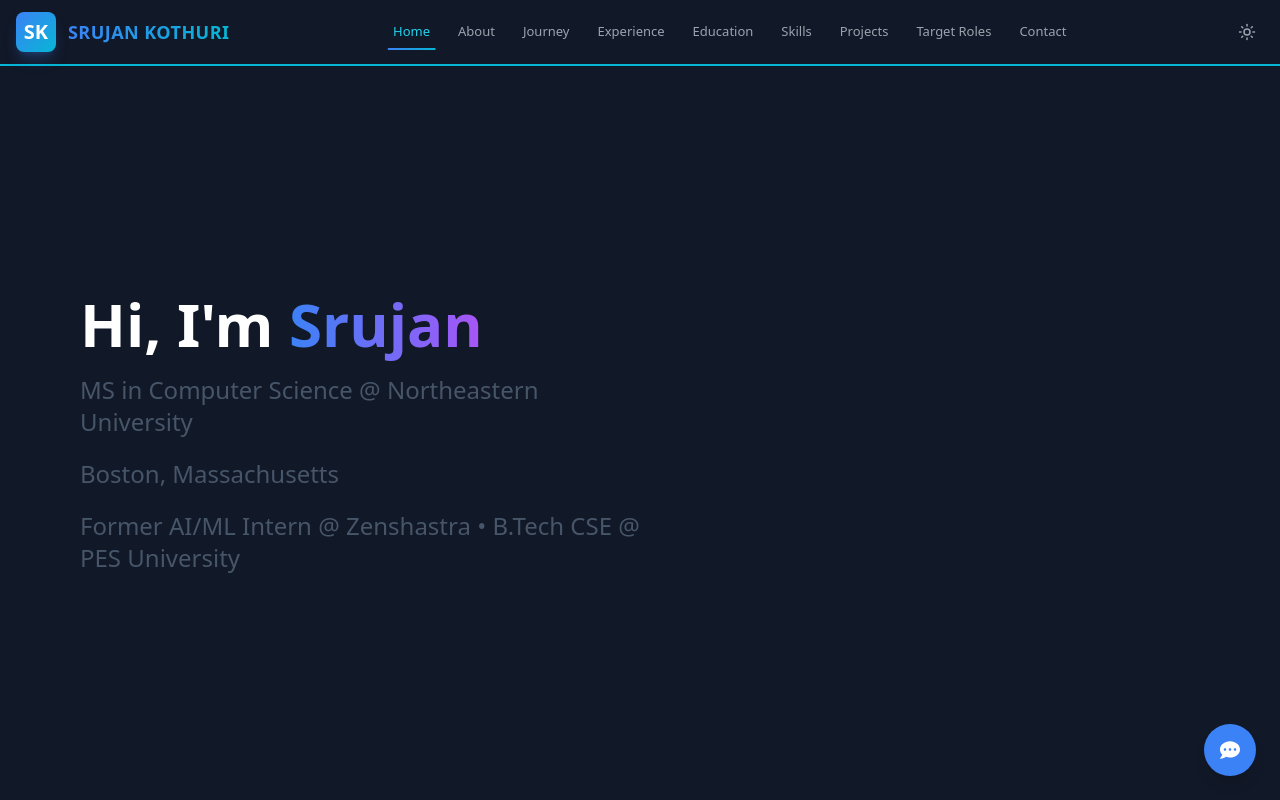
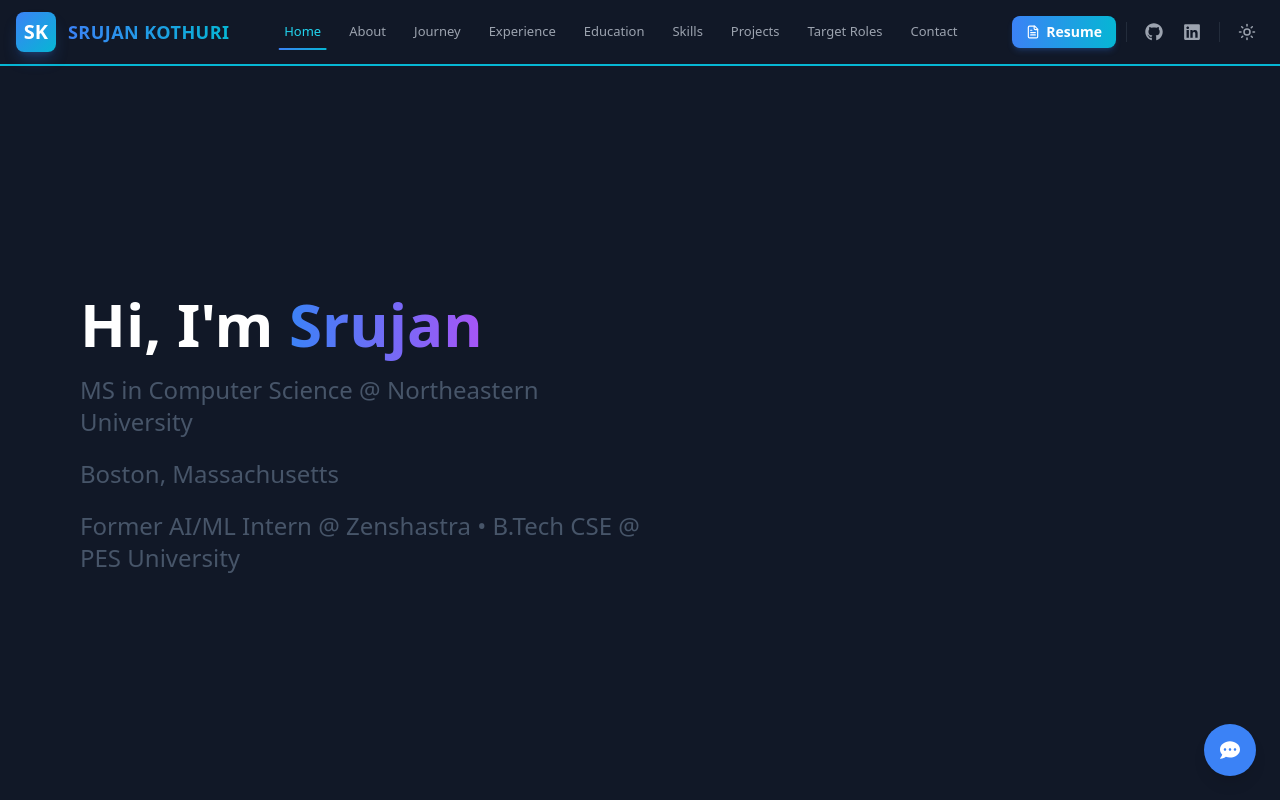
Before and after one commit to srujankothuri/srujankothuri-portfolio, a React (Vite) app: page / in a window 1280 px wide. Shown: the top 800 px of the page. Built offline with nearby package versions, Linux system fonts and the light colour scheme.

Commit message:
feat(navbar): add resume button, GitHub and LinkedIn icons

```diff
--- a/src/components/Navbar.tsx
+++ b/src/components/Navbar.tsx
@@ -1,6 +1,7 @@
 import React, { useState, useEffect } from "react";
-import { Sun, Moon, Menu, X } from "lucide-react";
+import { Sun, Moon, Menu, X, FileText } from "lucide-react";
 import { motion, AnimatePresence } from "framer-motion";
+import { FaGithub, FaLinkedin } from "react-icons/fa";
 import { useTheme } from "./ThemeContext";
 
 const navItems = [
@@ -14,6 +15,11 @@ const navItems = [
   { id: "roles", label: "Target Roles" },
   { id: "contact", label: "Contact" },
 ];
+
+const RESUME_URL =
+  "https://github.com/srujankothuri/srujankothuri-portfolio/blob/main/src/components/Kothuri_Venkata_Srujan_Resume.pdf?raw=true";
+const GITHUB_URL = "https://github.com/srujankothuri";
+const LINKEDIN_URL = "https://www.linkedin.com/in/srujan-kothuri-2044ba250/";
 
 const Navbar = () => {
   const { theme, toggleTheme } = useTheme();
@@ -32,14 +38,11 @@ const Navbar = () => {
 
   useEffect(() => {
     const handleScrollEvent = () => {
-      // Scrolled state for glassmorphism
       setScrolled(window.scrollY > 20);
 
-      // Scroll progress
       const total = document.documentElement.scrollHeight - window.innerHeight;
       setScrollProgress(total > 0 ? (window.scrollY / total) * 100 : 0);
 
-      // Active section detection
       let currentSection = "home";
       for (let item of navItems) {
         const section = document.getElementById(item.id);
@@ -58,11 +61,16 @@ const Navbar = () => {
     return () => window.removeEventListener("scroll", handleScrollEvent);
   }, []);
 
-  // Lock body scroll when mobile menu is open
   useEffect(() => {
     document.body.style.overflow = mobileOpen ? "hidden" : "";
     return () => { document.body.style.overflow = ""; };
   }, [mobileOpen]);
+
+  const iconBtnClass = `p-2 rounded-lg transition-all duration-300 ${
+    theme === "dark"
+      ? "text-gray-400 hover:text-cyan-400 hover:bg-cyan-500/10"
+      : "text-gray-600 hover:text-blue-500 hover:bg-blue-500/10"
+  }`;
 
   return (
     <>
@@ -92,11 +100,7 @@ const Navbar = () => {
           <div className="flex items-center shrink-0">
             <button
               onClick={() => handleScroll("home")}
-              className={`text-xl font-bold w-10 h-10 rounded-lg flex items-center justify-center transition-all duration-300 hover:scale-110 ${
-                theme === "dark"
-                  ? "bg-gradient-to-br from-blue-500 to-cyan-500 text-white shadow-lg shadow-blue-500/25"
-                  : "bg-gradient-to-br from-blue-500 to-cyan-500 text-white shadow-lg shadow-blue-500/25"
-              }`}
+              className="text-xl font-bold w-10 h-10 rounded-lg flex items-center justify-center transition-all duration-300 hover:scale-110 bg-gradient-to-br from-blue-500 to-cyan-500 text-white shadow-lg shadow-blue-500/25"
             >
               SK
             </button>
@@ -125,7 +129,6 @@ const Navbar = () => {
                 }`}
               >
                 {item.label}
-                {/* Active underline indicator */}
                 <span
                   className={`absolute left-1/2 -translate-x-1/2 -bottom-0.5 h-[2px] rounded-full transition-all duration-300 ${
                     activeSection === item.id
@@ -137,28 +140,68 @@ const Navbar = () => {
             ))}
           </div>
 
-          {/* Right Side — Theme Toggle + Hamburger */}
-          <div className="flex items-center gap-2 shrink-0">
+          {/* Right Side */}
+          <div className="flex items-center gap-1 shrink-0">
+            {/* Resume Button */}
+            <a
+              href={RESUME_URL}
+              target="_blank"
+              rel="noopener noreferrer"
+              className={`hidden md:flex items-center gap-1.5 px-3.5 py-1.5 text-sm font-semibold rounded-lg transition-all duration-300 ${
+                theme === "dark"
+                  ? "bg-gradient-to-r from-blue-500 to-cyan-500 text-white shadow-md shadow-blue-500/20 hover:shadow-lg hover:shadow-blue-500/30 hover:scale-105"
+                  : "bg-gradient-to-r from-blue-500 to-cyan-500 text-white shadow-md shadow-blue-500/20 hover:shadow-lg hover:shadow-blue-500/30 hover:scale-105"
+              }`}
+            >
+              <FileText size={14} />
+              Resume
+            </a>
+
+            {/* Separator */}
+            <div className={`hidden md:block w-px h-5 mx-1.5 ${
+              theme === "dark" ? "bg-gray-700/50" : "bg-gray-300/50"
+            }`} />
+
+            {/* GitHub */}
+            <a
+              href={GITHUB_URL}
+              target="_blank"
+              rel="noopener noreferrer"
+              className={`hidden md:flex ${iconBtnClass}`}
+              aria-label="GitHub"
+            >
+              <FaGithub size={18} />
+            </a>
+
+            {/* LinkedIn */}
+            <a
+              href={LINKEDIN_URL}
+              target="_blank"
+              rel="noopener noreferrer"
+              className={`hidden md:flex ${iconBtnClass}`}
+              aria-label="LinkedIn"
+            >
+              <FaLinkedin size={18} />
+            </a>
+
+            {/* Separator */}
+            <div className={`hidden md:block w-px h-5 mx-1.5 ${
+              theme === "dark" ? "bg-gray-700/50" : "bg-gray-300/50"
+            }`} />
+
             {/* Theme Toggle */}
             <button
               onClick={toggleTheme}
-              className={`p-2 rounded-lg transition-all duration-300 ${
-                theme === "dark"
-                  ? "text-gray-400 hover:text-cyan-400 hover:bg-cyan-500/10"
-                  : "text-gray-600 hover:text-blue-500 hover:bg-blue-500/10"
-              }`}
+              className={iconBtnClass}
+              aria-label="Toggle theme"
             >
               {theme === "dark" ? <Sun size={18} /> : <Moon size={18} />}
             </button>
 
-            {/* Hamburger — visible below lg */}
+            {/* Hamburger */}
             <button
               onClick={() => setMobileOpen(!mobileOpen)}
-              className={`lg:hidden p-2 rounded-lg transition-all duration-300 ${
-                theme === "dark"
-                  ? "text-gray-400 hover:text-cyan-400 hover:bg-cyan-500/10"
-                  : "text-gray-600 hover:text-blue-500 hover:bg-blue-500/10"
-              }`}
+              className={`lg:hidden ${iconBtnClass}`}
               aria-label="Toggle menu"
             >
               {mobileOpen ? <X size={22} /> : <Menu size={22} />}
@@ -235,6 +278,42 @@ const Navbar = () => {
                   </motion.button>
                 ))}
               </div>
+
+              {/* Bottom — Resume + Socials */}
+              <div className="absolute bottom-8 left-0 right-0 px-4 space-y-4">
+                {/* Resume */}
+                <a
+                  href={RESUME_URL}
+                  target="_blank"
+                  rel="noopener noreferrer"
+                  className="flex items-center justify-center gap-2 w-full px-4 py-3 text-sm font-semibold rounded-lg bg-gradient-to-r from-blue-500 to-cyan-500 text-white shadow-md shadow-blue-500/20 transition-all duration-300 hover:shadow-lg hover:shadow-blue-500/30"
+                >
+                  <FileText size={15} />
+                  Download Resume
+                </a>
+
+                {/* Social Icons */}
+                <div className="flex items-center justify-center gap-4">
+                  <a
+                    href={GITHUB_URL}
+                    target="_blank"
+                    rel="noopener noreferrer"
+                    className={iconBtnClass}
+                    aria-label="GitHub"
+                  >
+                    <FaGithub size={20} />
+                  </a>
+                  <a
+                    href={LINKEDIN_URL}
+                    target="_blank"
+                    rel="noopener noreferrer"
+                    className={iconBtnClass}
+                    aria-label="LinkedIn"
+                  >
+                    <FaLinkedin size={20} />
+                  </a>
+                </div>
+              </div>
             </motion.div>
           </>
         )}
```
